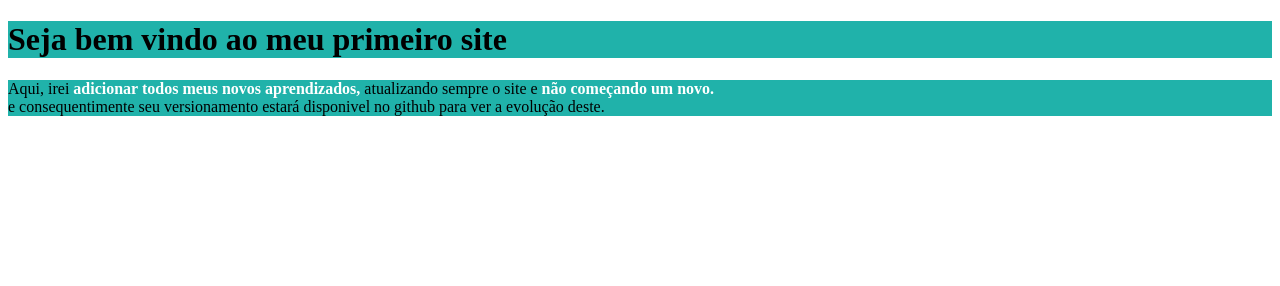
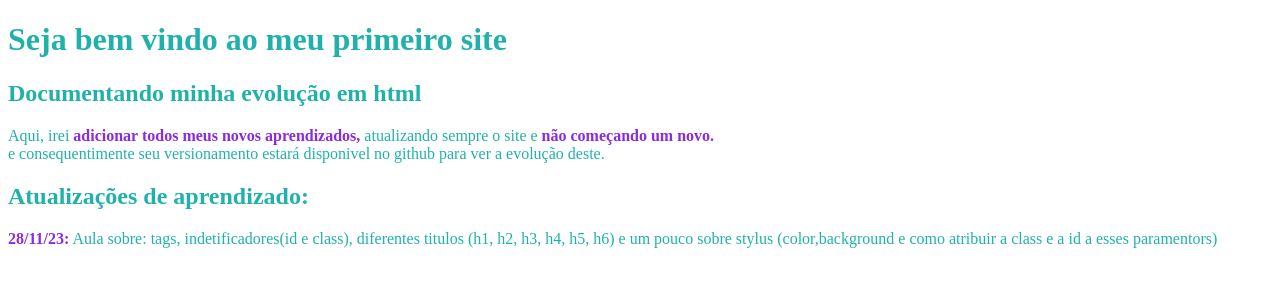
Before and after one commit to WesleyinDev/aprendendo-html-e-css, a plain HTML site: page codigo1.html in a window 1280 px wide. Drawn offline with Linux system fonts and the light colour scheme.

Commit message:
Log de atualizações adicionado. Corpo de comentarios;

```diff
--- a/codigo1.html
+++ b/codigo1.html
@@ -12,15 +12,21 @@
                 background: rgb(32,178,170);
             }
             .tx1 {
-                color: white;
+                color: blueviolet;
+            }
+            .tx2 {
+                color: rgb(32,178,170);
             }
         </style>
     </head>
 </html>
 
 <body>
-    <h1 class="t1">Seja bem vindo ao meu primeiro site</h1>
-    <p class="tx">Aqui, irei <b class="tx1">adicionar todos meus novos aprendizados,</b> atualizando sempre o site e <b class="tx1">não começando um novo.</b><br>
+    <h1 class="tx2">Seja bem vindo ao meu primeiro site</h1>
+    <h2 class="tx2">Documentando minha evolução em html</h2>
+    <p class="tx2">Aqui, irei <b class="tx1">adicionar todos meus novos aprendizados,</b> atualizando sempre o site e <b class="tx1">não começando um novo.</b><br>
         e consequentimente seu versionamento estará disponivel no github para ver a evolução deste. </p>
 
+    <h2 class="tx2">Atualizações de aprendizado:</h2>
+    <p class="tx2"> <b class="tx1">28/11/23:</b> Aula sobre: tags, indetificadores(id e class), diferentes titulos (h1, h2, h3, h4, h5, h6) e um pouco sobre stylus (color,background e como atribuir a class e a id a esses paramentors)</p>
 <body>
```
